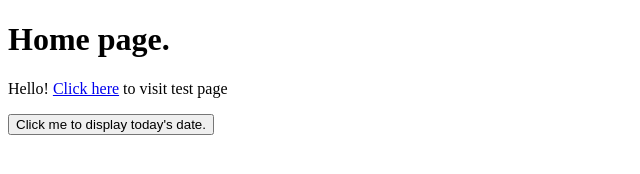
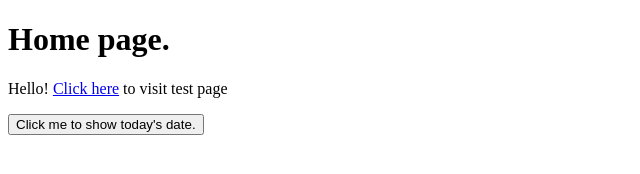
Before and after one commit to 616659/CAS-Programming, a plain HTML site: page index.html in a window 1280 px wide. Shown: the full height of the page, 0-640 px from the left. Drawn offline with Linux system fonts and the light colour scheme.

Commit message:
changed the word "display" to "show"

```diff
--- a/index.html
+++ b/index.html
@@ -6,7 +6,7 @@
 
 <p>Hello! <a href="test.html">Click here</a> to visit test page</a></p>
 
-<button id="date">Click me to display today's date.</button>
+<button id="date">Click me to show today's date.</button>
 
 <script src=randomjs.js></script>
 
```
